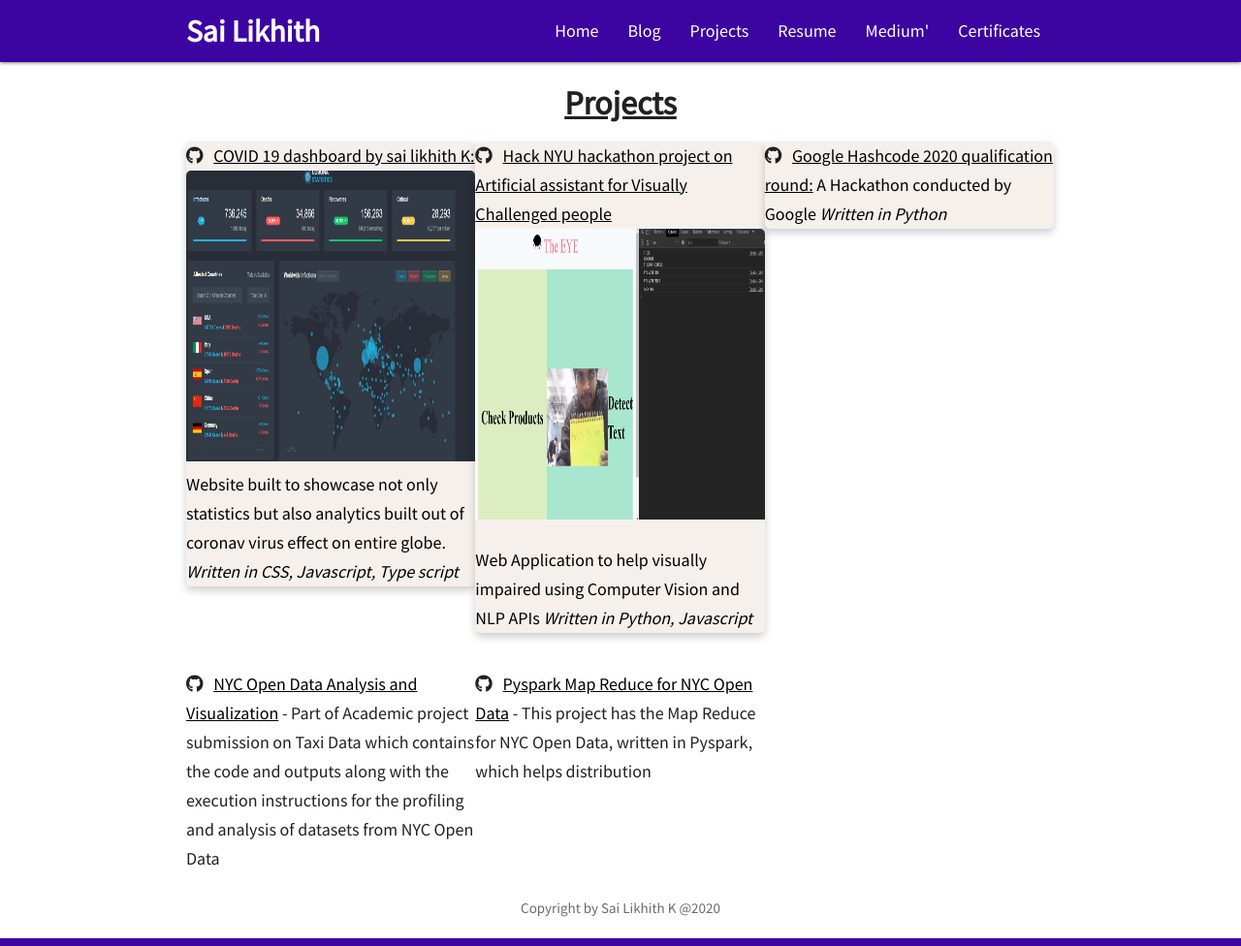
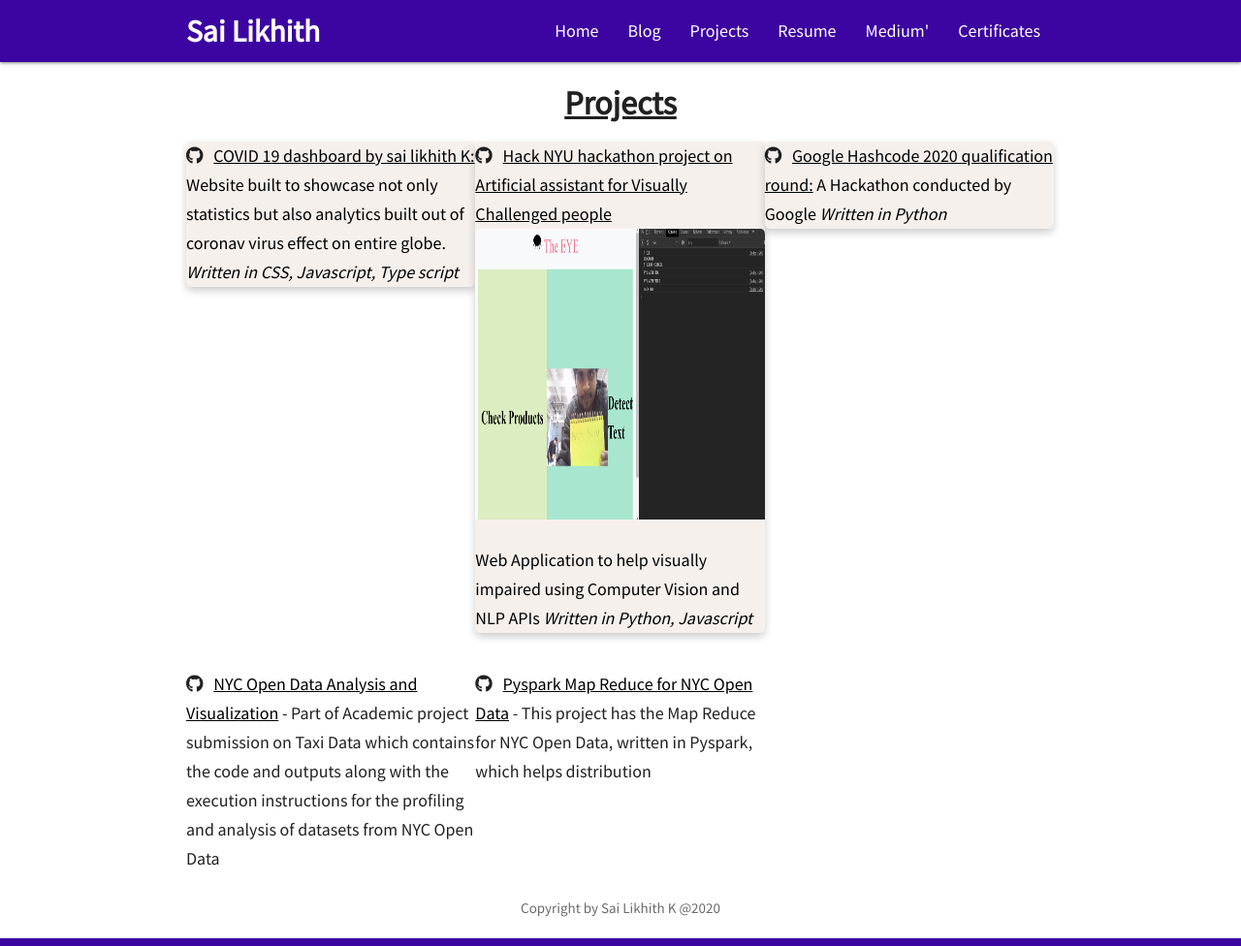
Before and after one commit to SaiLikhith7/Mywebsite, a Jekyll site: the page built from projects.html, in a window 1280 px wide. Shown: the whole page at 97% size. Built offline with Jekyll 4.4.1, drawn with Linux system fonts in a browser that asks for light colours; nearby versions of some CDN libraries.

Commit message:
Update projects.html

```diff
--- a/_includes/projects.html
+++ b/_includes/projects.html
@@ -19,8 +19,7 @@
           <div class="card">
           <i class="fab fa-github"></i>&nbsp;&nbsp;
           <strong>
-            <a href="https://github.com/SaiLikhith7/covid19-by-sailikhithk"><u>COVID 19 dashboard by sai likhith K:</u>
-            <img src="./img/covid19.png" alt="Avatar" style="width:100%;height:300px;"></a>
+            <a img src="./img/covid19.png" alt="Avatar" style="width:100%;height:300px;" href="https://github.com/SaiLikhith7/covid19-by-sailikhithk"><u>COVID 19 dashboard by sai likhith K:</u></a>
             <a href="https://github.com/SaiLikhith7/covid19-by-sailikhithk" target="_self">
           Website built to showcase not only statistics but also analytics built out of coronav virus effect on entire globe. <i>Written in CSS, Javascript, Type script </i>
         </a>
```
